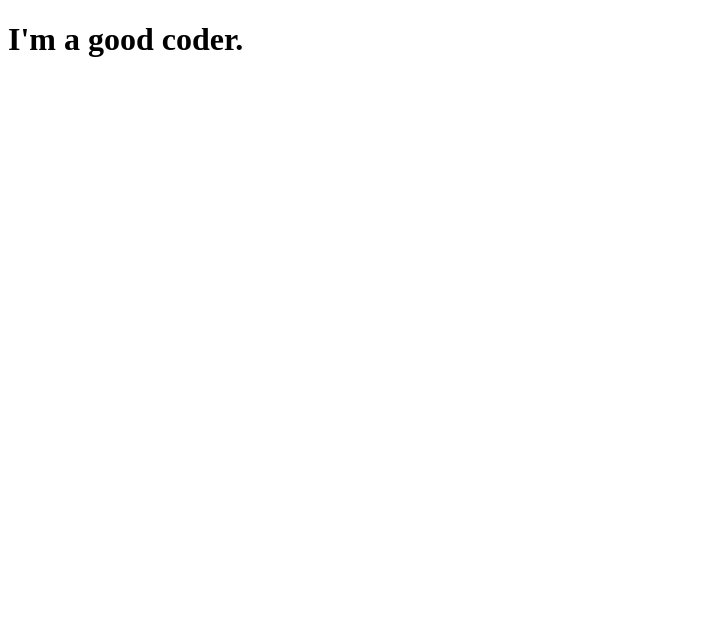
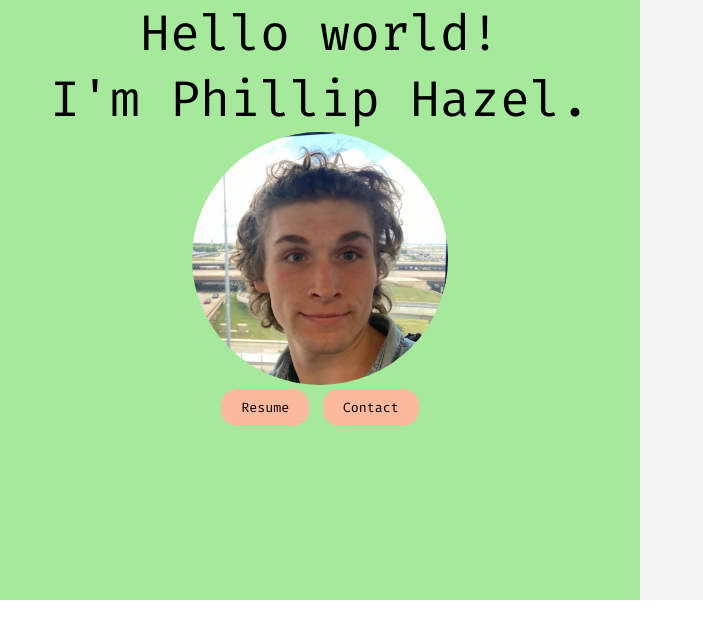
Before and after one commit to phillip-hazel/Im-a-good-coder, a plain HTML site: page index.html in a window 1280 px wide. Shown: the whole page, without its empty margins (0-703 px from the left). Drawn offline with Linux system fonts and the light colour scheme.

Commit message:
big changes

```diff
--- a/index.html
+++ b/index.html
@@ -1,15 +1,26 @@
 <!DOCTYPE html>
 <html>
     <head>
-        <title>Viajes</title>
+        <meta charset="UTF-8" />
+        <meta http-equiv="X-UA-Compatible" content="IE=edge" />
+        <meta name="viewport" content="width=device-width, initial-scale=1.0" />
+        <link rel="stylesheet" href="https://fonts.googleapis.com/css?family=Fira Code">
+        <link rel="stylesheet" type="text/css" href="style.css" />
+        <title>Hire me!</title>
     </head>
     <body>
-        <h1>
-            I'm a good coder.
-        </h1>
         <div class="container">
-            <div class="box-1"></div>
-            <div class="box-2"></div>
+            <div class="box-1">
+                <div class="welcome">
+                    <p style="color: black">Hello world!</p>
+                </div>
+                <div class="welcome">
+                    <p style="color: black">I'm Phillip Hazel.</p>
+                </div>
+                <img src="images/philface.jpg" alt="Avatar" width="500">
+                <button class="button">Resume</button>
+                <button class="button">Contact</button>
+            </div>
             <div class="box-3"></div>
         </div>
     </body>
--- a/style.css
+++ b/style.css
@@ -1,4 +1,5 @@
 * {
+    font-family: 'Fira Code', serif;
     padding: 0;
     margin: 0;
     box-sizing: border-box;
@@ -9,18 +10,38 @@
 }
 .box-1 {
     flex: 1;
-    height: 100px;
-    background-color: bisque;
-}
-
-.box-2 {
-    flex: 1;
-    height: 100px;
-    background-color: blueviolet;
+    height: 600px;
+    background-color: rgb(166, 232, 156);
+    text-align: center;
 }
 
 .box-3 {
     flex: 1;
-    height: 100px;
-    background-color: black;
+    height: 600px;
+    background-color: whitesmoke;
 }
+
+img {
+    border-radius: 50%;
+    display: block;
+    margin-left: auto;
+    margin-right: auto;
+    width: 40%;
+}
+
+.welcome {
+    font-size: 50px;
+  }
+
+.button {
+    background-color: #fdb99e;
+    border: none;
+    color: black;
+    padding: 10px 20px;
+    text-align: center;
+    text-decoration: none;
+    display: inline-block;
+    margin: 4px 2px;
+    cursor: pointer;
+    border-radius: 16px;
+  }
```
Also changed, not shown: images/philface.jpg (added), 1 other file.
